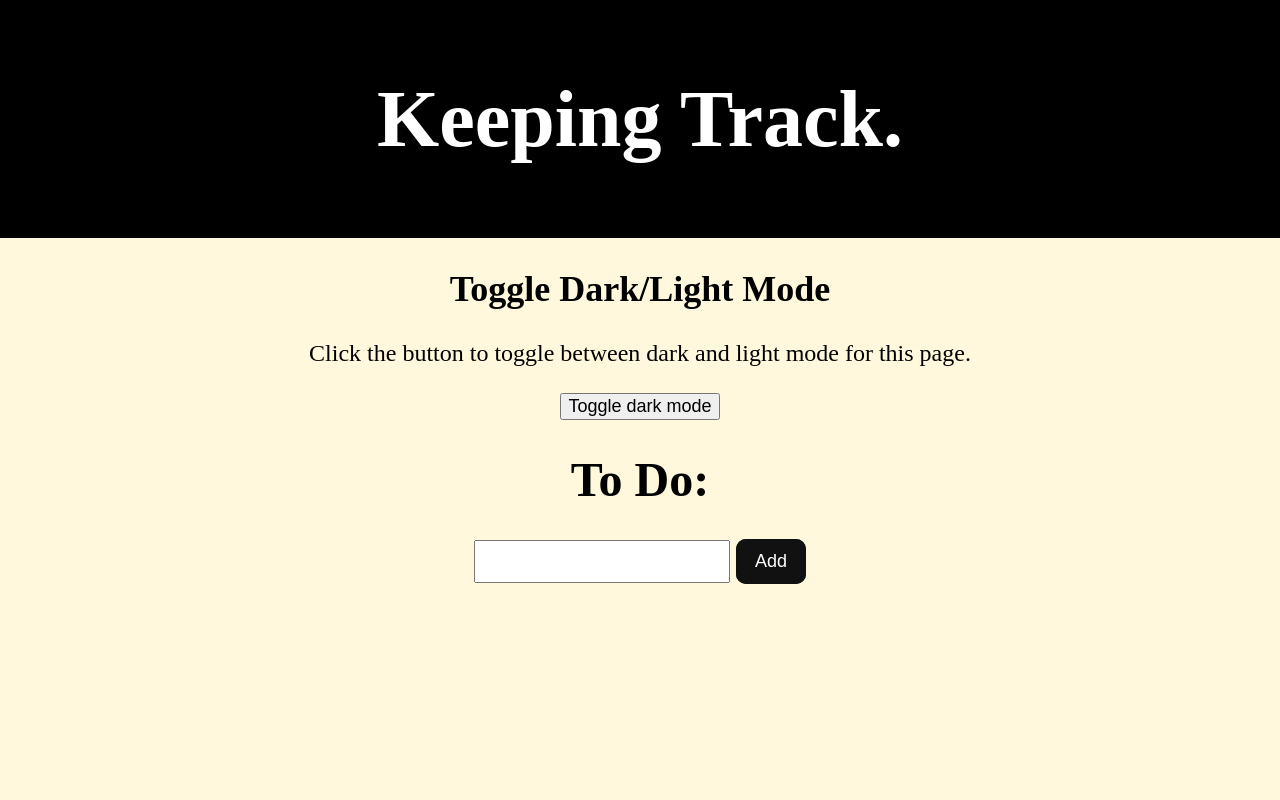
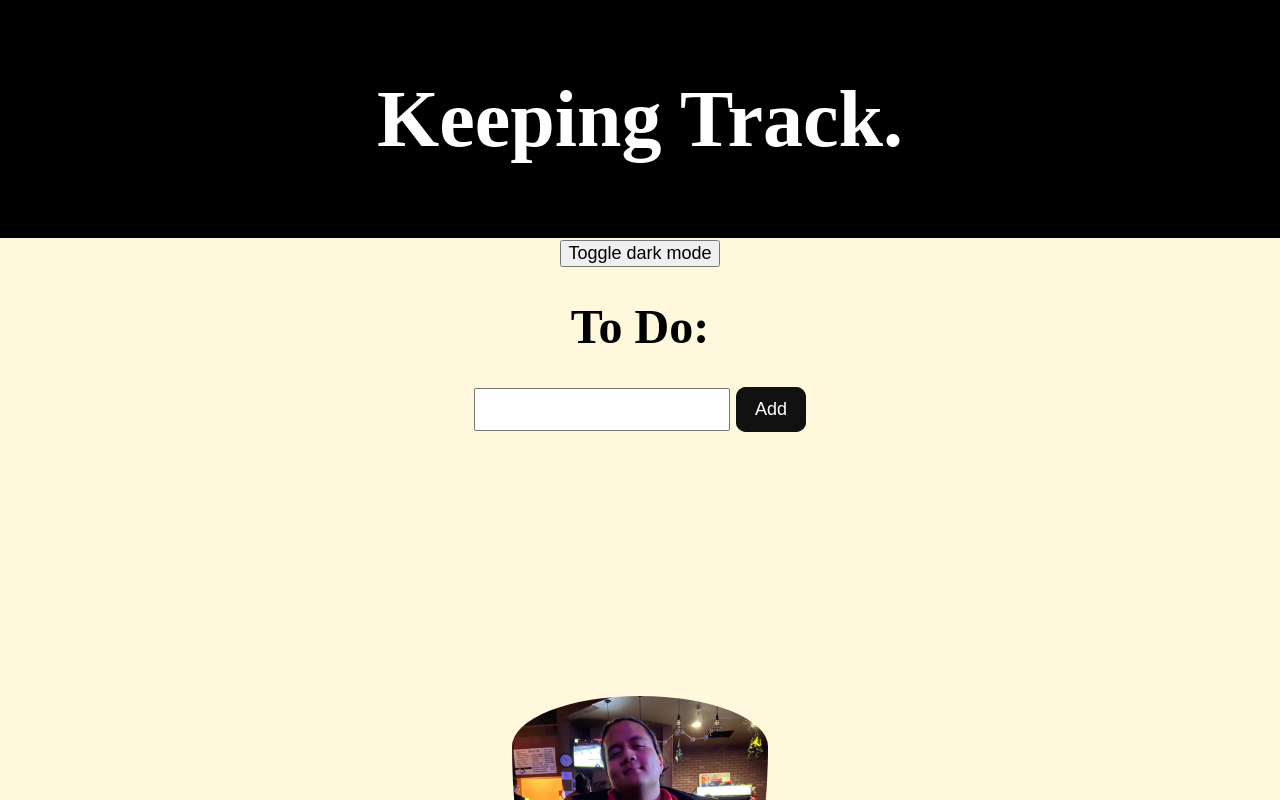
Before and after one commit to why39charactersonlybruh/todo-native-4, a SvelteKit app: page / in a window 1280 px wide. Shown: the top 800 px of the page. Built offline with nearby package versions, Linux system fonts and the light colour scheme.

Commit message:
changed a couple things

```diff
--- a/src/app.html
+++ b/src/app.html
@@ -10,8 +10,6 @@
 	<div class="header">
 		<h1>Keeping Track.</h1>
 	   </div>
-	   <h2>Toggle Dark/Light Mode</h2>
-	   <p>Click the button to toggle between dark and light mode for this page.</p>
 
 	   <button onclick="myFunction()">Toggle dark mode</button>
 
@@ -21,6 +19,7 @@
 		 element.classList.toggle("dark-mode");
 	   }
    </script>
+
 	<body data-sveltekit-preload-data="hover">
 		<div style="display: contents">%sveltekit.body%</div>
 		<div class="container">
--- a/src/style.css
+++ b/src/style.css
@@ -99,4 +99,5 @@ input[type="text"]{
  .dark-mode {
     background-color: black;
     color: white;
+    padding-bottom: 4in;
   }
```
